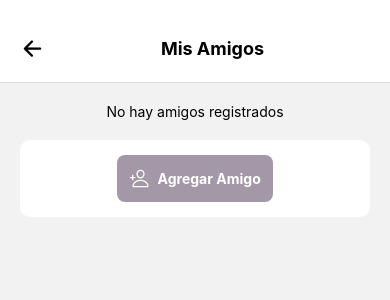
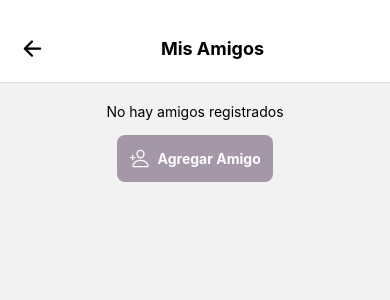
Before and after one commit to AmeliReyesHernandez/App_Expo, a React Native app: screen /Amigos in a window 390 px wide. Shown: the top 300 px of the page. Built offline with nearby package versions, Linux system fonts and the light colour scheme; no server answers.

Commit message:
Modifique estilos de Amigos

```diff
--- a/components/Amigos.js
+++ b/components/Amigos.js
@@ -118,10 +118,10 @@ const styles = StyleSheet.create({
     elevation: 2,
   },
   foto: {
-  width: 60,
-  height: 60,
-  borderRadius: 30,
-  marginRight: 10,
+    width: 60,
+    height: 60,
+    borderRadius: 30,
+    marginRight: 10,
 },
   nombre: {
     fontSize: 16,
@@ -132,11 +132,9 @@ const styles = StyleSheet.create({
     color: "#555"
   },
   form: {
-    backgroundColor: "#fff",
+    backgroundColor: "#f2f2f2",
     padding: 15,
-    borderRadius: 10,
-    elevation: 2,
-    margin: 20,
+    elevation: 1,
     alignItems: "center",
   },
   button: {
--- a/components/CrearPublicacion.js
+++ b/components/CrearPublicacion.js
@@ -110,7 +110,7 @@ const styles = StyleSheet.create({
     marginTop: 5,
   },
   button: {
-    backgroundColor: "#977aa5ff",
+    backgroundColor: "#a498a8ff",
     padding: 15,
     borderRadius: 8,
     alignItems: "center",
```
